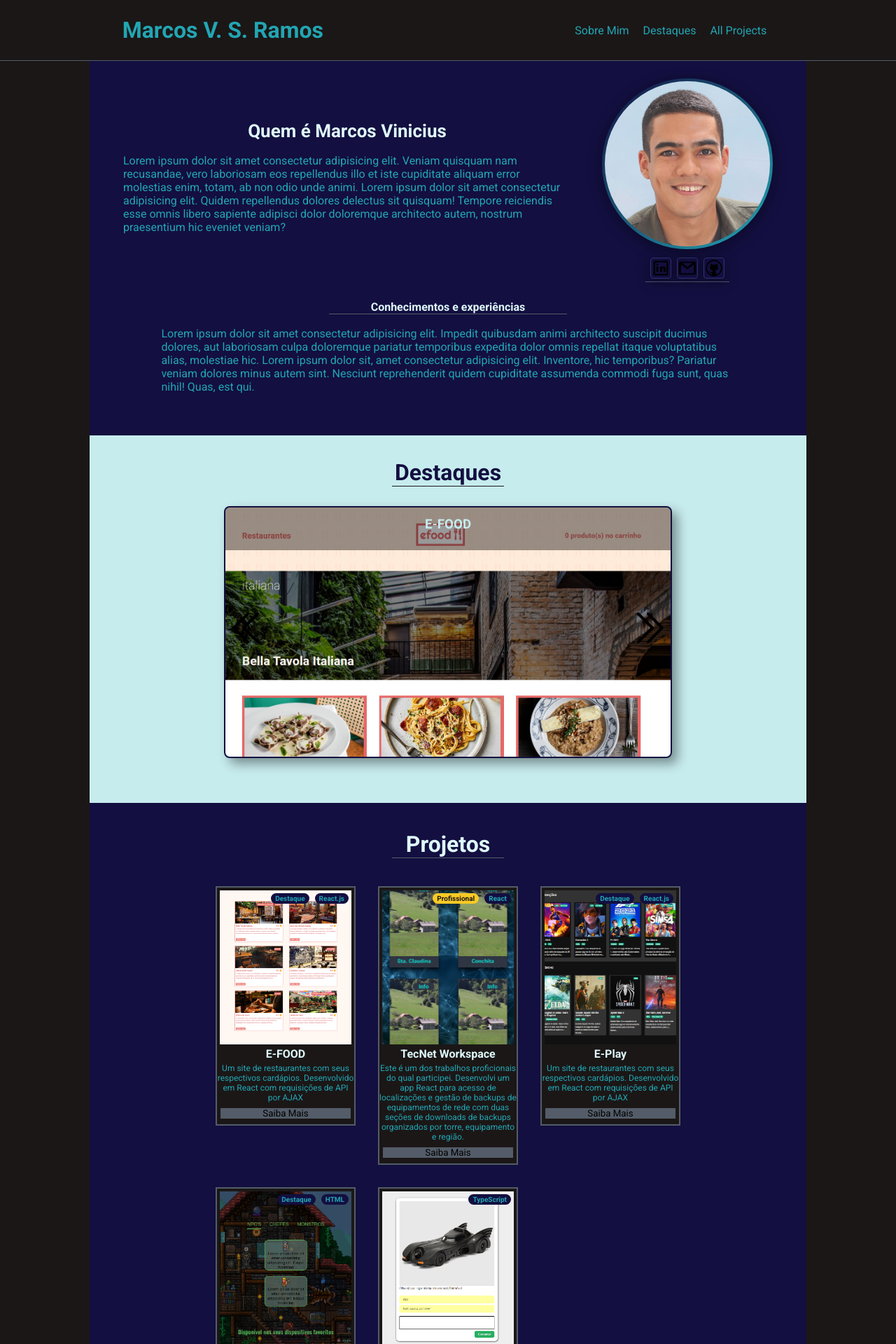
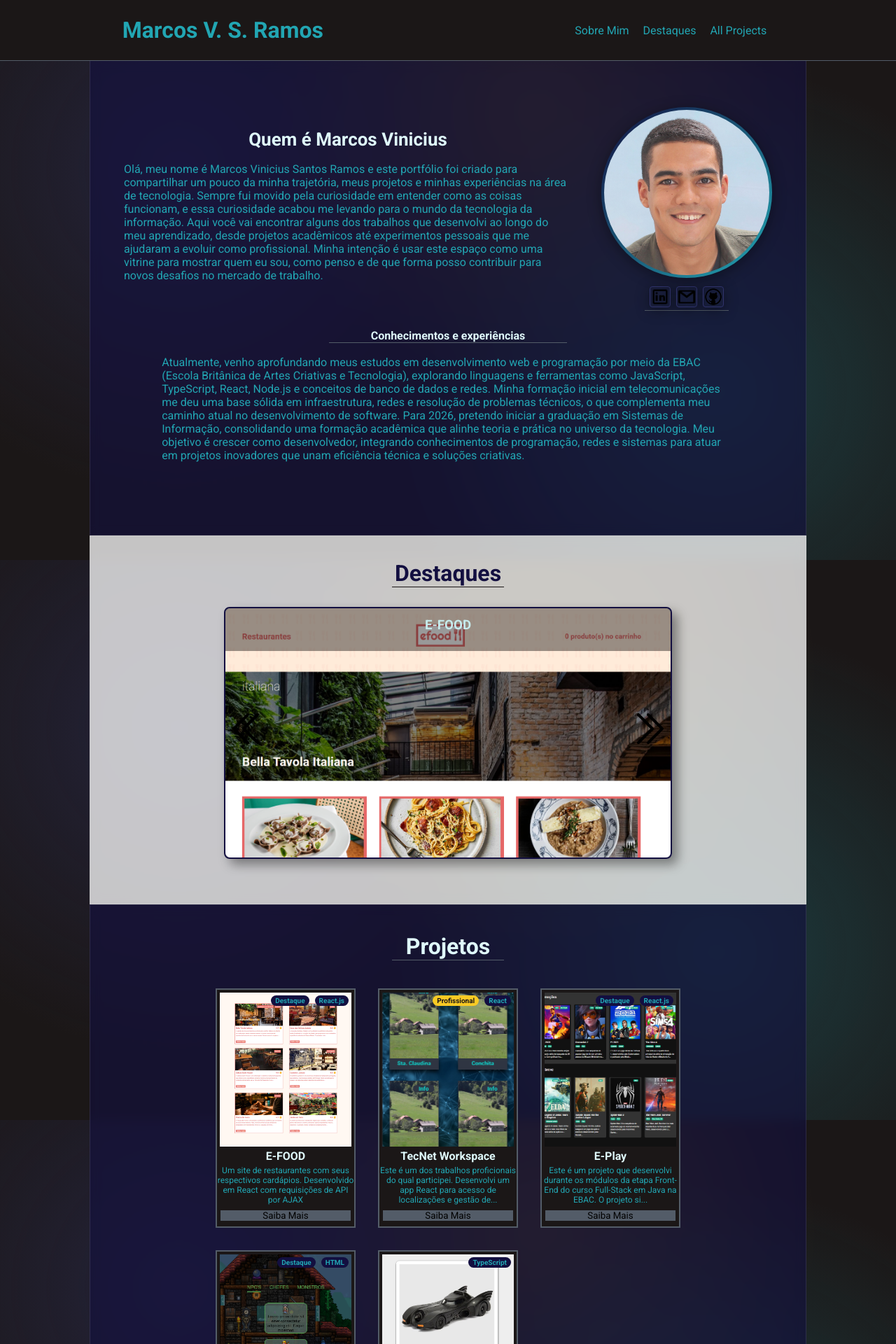
Before and after one commit to MarcosVSRamos/Portifolio_Marcos, a React (Create React App) app: page / in a window 1280 px wide. Shown: the top 1920 px of the page at 70% size. Built offline with nearby package versions, Linux system fonts and the light colour scheme.

Commit message:
ajustando informações, mudando cores e incluindo abertura da modal através dos slides

```diff
--- a/src/App.tsx
+++ b/src/App.tsx
@@ -27,7 +27,7 @@ function App() {
       <GlobalCss />
       <Header />
       <SobreMim />
-      <Section />
+      <Section onOpenModal={openModal} />
       <ProjectsSection projects={projects} onOpenModal={openModal} />
       <Footer />
 
--- a/src/components/Card/index.tsx
+++ b/src/components/Card/index.tsx
@@ -1,12 +1,19 @@
 import { Project } from '../../services/api'
 import * as S from './styles'
 
-type Props = {
+type PropsModal = {
   project: Project
   onOpenModal: (project: Project) => void
 }
 
-const Card = ({ project, onOpenModal }: Props) => {
+const Card = ({ project, onOpenModal }: PropsModal) => {
+  const getDescrition = (description: string) => {
+    if (description.length >= 120) {
+      return description.slice(0, 120) + '...'
+    }
+    return description
+  }
+
   return (
     <S.DivCard id={project.id}>
       <S.DivImage>
@@ -24,7 +31,7 @@ const Card = ({ project, onOpenModal }: Props) => {
         />
       </S.DivImage>
       <h4>{project.title}</h4>
-      <p>{project.description}</p>
+      <p>{getDescrition(project.description)}</p>
       <S.Button type="button" onClick={() => onOpenModal(project)}>
         Saiba Mais
       </S.Button>
--- a/src/components/ProjectsSection/styles.ts
+++ b/src/components/ProjectsSection/styles.ts
@@ -6,7 +6,9 @@ export const Div = styled.div`
   flex-direction: column;
   text-align: center;
   align-items: center;
-  background-color: ${colors.blueBlack};
+  background: ${colors.efeitoBlue1};
+  backdrop-filter: blur(8px);
+  border: 1px solid ${colors.efeitoBorda};
   padding: 40px 0;
 
   h2 {
--- a/src/components/Section/index.jsx
+++ b/src/components/Section/index.jsx
@@ -1,12 +1,17 @@
 import Card from '../Card'
 import Slides from '../Slides'
+import { Project } from '../../services/api'
 import * as S from './styles'
 
-const Section = () => {
+type Props = {
+  onOpenModal: (projeto: Project) => void
+}
+
+const Section = ({ onOpenModal }: Props) => {
   return (
     <S.Div id="destaques" className="container">
       <S.Title>Destaques</S.Title>
-      <Slides />
+      <Slides onOpenModal={onOpenModal} />
     </S.Div>
   )
 }
--- a/src/components/Section/styles.ts
+++ b/src/components/Section/styles.ts
@@ -6,7 +6,9 @@ export const Div = styled.div`
   flex-direction: column;
   text-align: center;
   align-items: center;
-  background-color: ${colors.ice};
+  background: ${colors.efeitoWhite1};
+  backdrop-filter: blur(8px);
+  border: 1px solid ${colors.efeitoBorda};
   padding-bottom: 64px;
   padding-top: 22px;
 `
--- a/src/components/Slides/index.tsx
+++ b/src/components/Slides/index.tsx
@@ -5,9 +5,13 @@ import setaDireita from '../../assets/images/seta-direita.png'
 
 import * as S from './styles'
 import { useFadeInOnScroll } from '../../utils'
-import { projetosDestaque } from '../../services/api'
+import { Project, projetosDestaque } from '../../services/api'
 
-const Slides = () => {
+type Props = {
+  onOpenModal: (project: Project) => void
+}
+
+const Slides = ({ onOpenModal }: Props) => {
   useFadeInOnScroll('[data-fade]')
 
   const [indice, setIndice] = useState(0)
@@ -46,6 +50,7 @@ const Slides = () => {
   return (
     <S.Div data-fade>
       <S.Img
+        onClick={() => onOpenModal(projetoAtual)}
         key={`atual-${indice}`}
         src={projetoAtual.banner}
         alt={`Projeto ${projetoAtual.title}`}
--- a/src/components/SobreMim/index.tsx
+++ b/src/components/SobreMim/index.tsx
@@ -16,13 +16,17 @@ const SobreMim = () => {
           <S.DivText>
             <h3>Quem é Marcos Vinicius</h3>
             <p>
-              Lorem ipsum dolor sit amet consectetur adipisicing elit. Veniam
-              quisquam nam recusandae, vero laboriosam eos repellendus illo et
-              iste cupiditate aliquam error molestias enim, totam, ab non odio
-              unde animi. Lorem ipsum dolor sit amet consectetur adipisicing
-              elit. Quidem repellendus dolores delectus sit quisquam! Tempore
-              reiciendis esse omnis libero sapiente adipisci dolor doloremque
-              architecto autem, nostrum praesentium hic eveniet veniam?
+              Olá, meu nome é Marcos Vinicius Santos Ramos e este portfólio foi
+              criado para compartilhar um pouco da minha trajetória, meus
+              projetos e minhas experiências na área de tecnologia. Sempre fui
+              movido pela curiosidade em entender como as coisas funcionam, e
+              essa curiosidade acabou me levando para o mundo da tecnologia da
+              informação. Aqui você vai encontrar alguns dos trabalhos que
+              desenvolvi ao longo do meu aprendizado, desde projetos acadêmicos
+              até experimentos pessoais que me ajudaram a evoluir como
+              profissional. Minha intenção é usar este espaço como uma vitrine
+              para mostrar quem eu sou, como penso e de que forma posso
+              contribuir para novos desafios no mercado de trabalho.
             </p>
           </S.DivText>
           <S.DivLinksAndImg data-fade>
@@ -43,14 +47,19 @@ const SobreMim = () => {
         <div data-fade>
           <S.Titlle>Conhecimentos e experiências</S.Titlle>
           <S.Text>
-            Lorem ipsum dolor sit amet consectetur adipisicing elit. Impedit
-            quibusdam animi architecto suscipit ducimus dolores, aut laboriosam
-            culpa doloremque pariatur temporibus expedita dolor omnis repellat
-            itaque voluptatibus alias, molestiae hic. Lorem ipsum dolor sit,
-            amet consectetur adipisicing elit. Inventore, hic temporibus?
-            Pariatur veniam dolores minus autem sint. Nesciunt reprehenderit
-            quidem cupiditate assumenda commodi fuga sunt, quas nihil! Quas, est
-            qui.
+            Atualmente, venho aprofundando meus estudos em desenvolvimento web e
+            programação por meio da EBAC (Escola Britânica de Artes Criativas e
+            Tecnologia), explorando linguagens e ferramentas como JavaScript,
+            TypeScript, React, Node.js e conceitos de banco de dados e redes.
+            Minha formação inicial em telecomunicações me deu uma base sólida em
+            infraestrutura, redes e resolução de problemas técnicos, o que
+            complementa meu caminho atual no desenvolvimento de software. Para
+            2026, pretendo iniciar a graduação em Sistemas de Informação,
+            consolidando uma formação acadêmica que alinhe teoria e prática no
+            universo da tecnologia. Meu objetivo é crescer como desenvolvedor,
+            integrando conhecimentos de programação, redes e sistemas para atuar
+            em projetos inovadores que unam eficiência técnica e soluções
+            criativas.
           </S.Text>
         </div>
       </S.Div>
--- a/src/components/SobreMim/styles.ts
+++ b/src/components/SobreMim/styles.ts
@@ -3,10 +3,12 @@ import { colors } from '../../styles'
 
 export const Div = styled.div`
   height: 100%;
-  padding-top: 48px;
+  padding-top: 88px;
   display: block;
-  padding-bottom: 60px;
-  background-color: ${colors.blueBlack};
+  padding-bottom: 104px;
+  background: ${colors.efeitoBlue1};
+  backdrop-filter: blur(8px);
+  border: 1px solid ${colors.efeitoBorda};
 `
 export const HeaderSection = styled.div`
   display: flex;
--- a/src/services/api.ts
+++ b/src/services/api.ts
@@ -39,6 +39,7 @@ export type Project = {
 
 export const projects: Project[] = [
   {
+    //E-Food
     id: '1',
     title: 'E-FOOD',
     description:
@@ -51,13 +52,17 @@ export const projects: Project[] = [
       'Reactj',
       'Styled-Components',
       'Redux',
-      'React-Router-Dom'
+      'React-Router-Dom',
+      'Yup',
+      'API-AJAX',
+      'Figma'
     ],
     gallery: [bannerEfood, detailsEfood, banner2Efood, backgroundEfood],
     linkGithub: 'https://github.com/MarcosVSRamos/E-FOOD-M34',
     linkVersel: 'https://e-food-lake-chi.vercel.app/'
   },
   {
+    //TecNet
     id: '2',
     title: 'TecNet Workspace',
     description:
@@ -77,10 +82,11 @@ export const projects: Project[] = [
     gallery: [menuTecNet, loginTecNet, bannerTecNet, backupsTecNet]
   },
   {
+    //E-Play
     id: '3',
     title: 'E-Play',
     description:
-      'Um site de restaurantes com seus respectivos cardápios. Desenvolvido em React com requisições de API por AJAX',
+      'Este é um projeto que desenvolvi durante os módulos da etapa Front-End do curso Full-Stack em Java na EBAC. O projeto simula um E-Comerce e jogos digitais, contendo: Página inicial com destaque, banners de destaque do dia (alternação altomática), seções de bibliotecas separadas por categorias, menu individual com galeria para cada jogo, sistema de carrinho com calculo de valor total e parcelas, sistema de conclusão de compra e cadastro com retorno de id do pedido.',
     emphasis: true,
     language: 'React.js',
     banner: bannerEplay,
@@ -89,13 +95,19 @@ export const projects: Project[] = [
       'Reactj',
       'Styled-Components',
       'Redux',
-      'React-Router-Dom'
+      'React-Router-Dom',
+      'React-Router-Hash-Link',
+      'Yup',
+      'Tolkit',
+      'Figma',
+      'API-AJAX'
     ],
     gallery: [bannerEplay, banner2Eplay, banner3Eplay, backgroundEplay],
     linkGithub: 'https://github.com/MarcosVSRamos/projetoFinalFront',
     linkVersel: 'https://e-play-pearl.vercel.app/'
   },
   {
+    //Terraria
     id: '4',
     title: 'Terraria Wiki',
     description:
@@ -111,10 +123,11 @@ export const projects: Project[] = [
     linkVersel: 'https://exercicio-m21-terraria.vercel.app/'
   },
   {
+    //Testes
     id: '5',
     title: 'Prática de testes',
     description:
-      'Um site de restaurantes com seus respectivos cardápios. Desenvolvido em React com requisições de API por AJAX',
+      'Este é um simples projeto para consolidação de conhecimentos e experiencia com a prática de testes',
     emphasis: false,
     language: 'TypeScript',
     banner: bannerTestes,
--- a/src/styles.ts
+++ b/src/styles.ts
@@ -8,7 +8,10 @@ export const colors = {
   blueBlack: '#130f40',
   blue: '#30336b',
   green: '#22a6b3',
-  gold: '#f9ca24'
+  gold: '#f9ca24',
+  efeitoBlue1: 'rgba(19, 15, 64, 0.6)',
+  efeitoBorda: 'rgba(255, 255, 255, 0.1)',
+  efeitoWhite1: 'rgba(255, 255, 255, 0.75)'
 }
 
 export const GradientDivider = styled.div`
@@ -36,9 +39,17 @@ const GlobalCss = createGlobalStyle`
 }
 
 body {
-  background-color: ${colors.black};
+  background: ${colors.black};
+  background-image:
+    radial-gradient(circle at 20% 30%, rgba(48, 51, 107, 0.4), transparent 40%),
+    radial-gradient(circle at 80% 70%, rgba(34, 166, 179, 0.25), transparent 40%),
+    radial-gradient(circle at 60% 20%, rgba(249, 202, 36, 0.15), transparent 40%);
+  background-attachment: fixed;
+  background-repeat: no-repeat;
+  background-size: cover;
+
   color: ${colors.white};
-  }
+}
 
   [data-fade] {
     opacity: 0;
```
